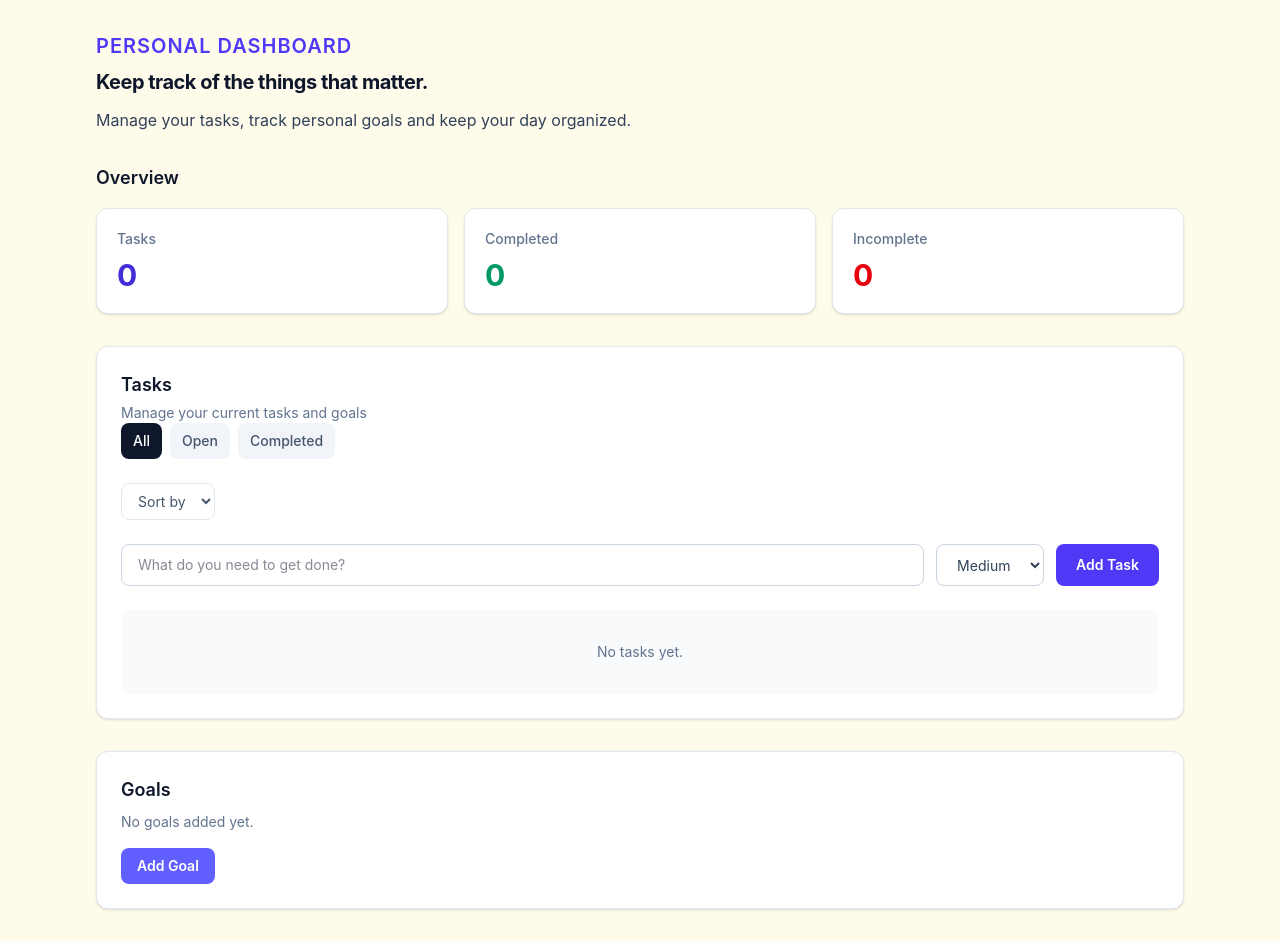
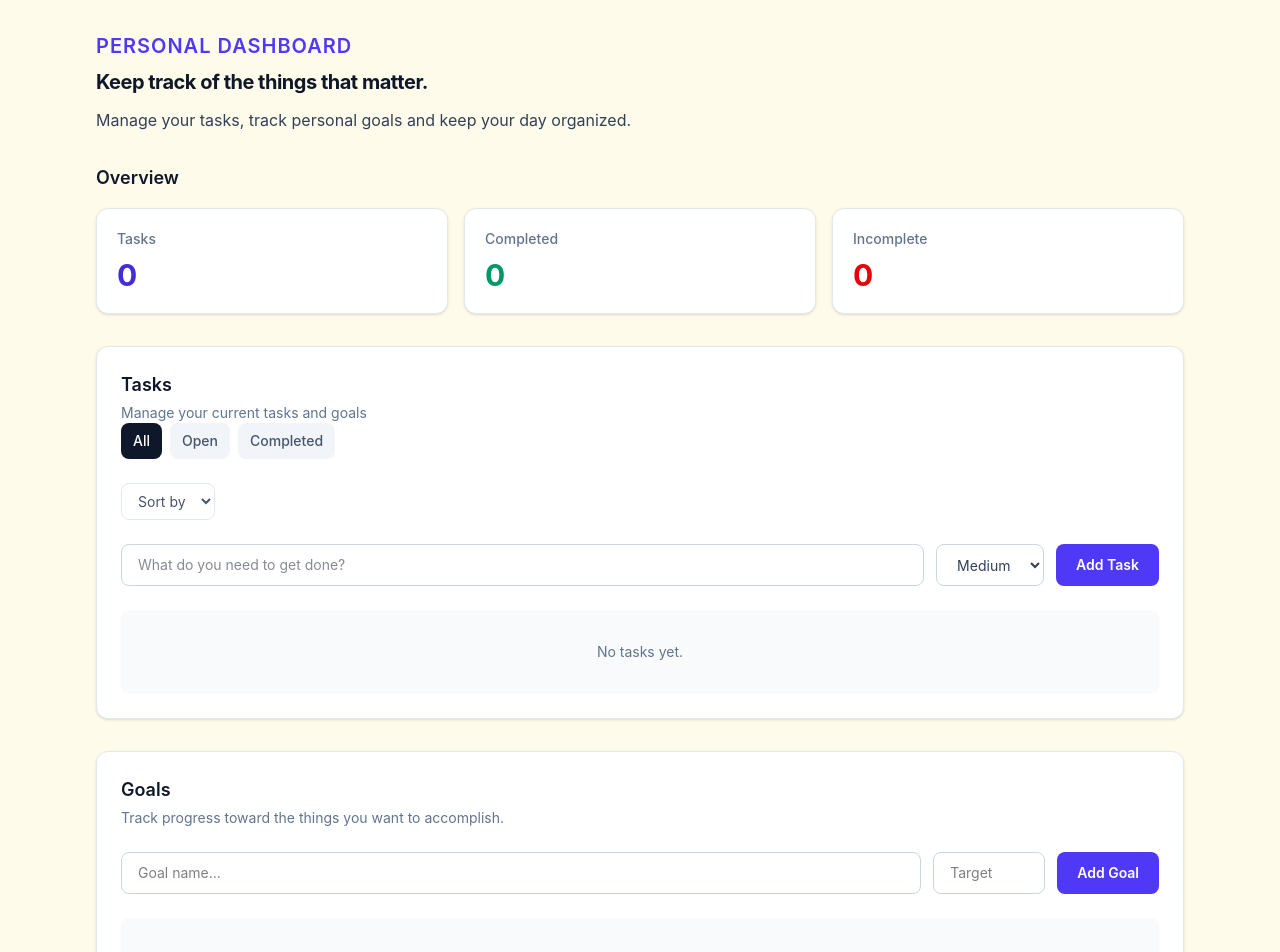
Before and after one commit to jburky15/react-personal-dashboard, a React (Vite) app: page / in a window 1280 px wide. Shown: the top 952 px of the page. Built offline with nearby package versions, Linux system fonts and the light colour scheme.

Commit message:
Completion of personal dashboard

```diff
--- a/src/App.jsx
+++ b/src/App.jsx
@@ -40,6 +40,44 @@ function App() {
     setTasks(tasks.filter((task) => task.id !== id))
   }
 
+  const [goals, setGoals] = useState(() => {
+  const savedGoals = localStorage.getItem('goals')
+
+  return savedGoals ? JSON.parse(savedGoals) : []
+  })
+
+  useEffect(() => {
+      localStorage.setItem('goals', JSON.stringify(goals))
+  }, [goals])
+
+  function addGoal(goalData) {
+    const newGoal = {
+      id: Date.now(),
+      title: goalData.title,
+      target: goalData.target,
+      progress: 0,
+    }
+
+    setGoals([...goals, newGoal])
+  }
+
+  function updateGoal(id) {
+    setGoals(
+      goals.map((goal) =>
+        goal.id === id
+      ? {
+          ...goal,
+          progress: Math.min(goal.progress + 1, goal.target),
+        }
+      : goal
+      )
+    )
+  }
+
+  function deleteGoal(id) {
+    setGoals(goals.filter((goal) => goal.id !== id))
+  }
+
   return (
     <main className='min-h-screen bg-amber-50'>
       <div className='mx-auto max-w-6xl px-4 py-8 sm:px-6 lg:px-8'>
@@ -51,7 +89,12 @@ function App() {
           addTask={addTask}
           deleteTask={deleteTask}
         />
-        <Goals />
+        <Goals
+          goals={goals}
+          addGoal={addGoal}
+          updateGoal={updateGoal}
+          deleteGoal={deleteGoal}
+        />
       </div>
     </main>
   )
--- a/src/components/Goals.jsx
+++ b/src/components/Goals.jsx
@@ -1,17 +1,127 @@
-function Goals() {
+import { useState } from 'react'
+
+function Goals({ goals, addGoal, updateGoal, deleteGoal }) {
+  const [title, setTitle] = useState('')
+  const [target, setTarget] = useState('')
+
+  function handleSubmit(event) {
+    event.preventDefault()
+
+    if (!title.trim() || !target || Number(target) <= 0) {
+      return
+    }
+
+    addGoal({
+      title: title.trim(),
+      target: Number(target),
+    })
+
+    setTitle('')
+    setTarget('')
+  }
+
   return (
     <section className="mt-8 rounded-xl border border-slate-200 bg-white p-6 shadow-sm">
+      <div className="mb-6">
         <h2 className="text-lg font-semibold text-slate-900">
           Goals
         </h2>
 
-      <p className="mt-2 text-sm text-slate-500">
-        No goals added yet.
+        <p className="mt-1 text-sm text-slate-500">
+          Track progress toward the things you want to accomplish.
         </p>
+      </div>
 
-      <button className="mt-4 rounded-lg bg-indigo-500 px-4 py-2 text-sm font-semibold text-white transition hover:bg-indigo-700">
+      <form
+        onSubmit={handleSubmit}
+        className="mb-6 flex flex-col gap-3 sm:flex-row"
+      >
+        <input
+          type="text"
+          value={title}
+          onChange={(event) => setTitle(event.target.value)}
+          placeholder="Goal name..."
+          className="flex-1 rounded-lg border border-slate-300 px-4 py-2.5 text-sm outline-none focus:border-indigo-500 focus:ring-2 focus:ring-indigo-100"
+        />
+
+        <input
+          type="number"
+          min="1"
+          value={target}
+          onChange={(event) => setTarget(event.target.value)}
+          placeholder="Target"
+          className="w-full rounded-lg border border-slate-300 px-4 py-2.5 text-sm outline-none focus:border-indigo-500 focus:ring-2 focus:ring-indigo-100 sm:w-28"
+        />
+
+        <button
+          type="submit"
+          className="rounded-lg bg-indigo-600 px-5 py-2.5 text-sm font-semibold text-white transition hover:bg-indigo-700"
+        >
           Add Goal
         </button>
+      </form>
+
+      {goals.length === 0 ? (
+        <p className="rounded-lg bg-slate-50 px-4 py-8 text-center text-sm text-slate-500">
+          No goals yet.
+        </p>
+      ) : (
+        <div className="space-y-4">
+          {goals.map((goal) => {
+            const percentage = Math.min(
+              Math.round((goal.progress / goal.target) * 100),
+              100
+            )
+
+            return (
+              <div
+                key={goal.id}
+                className="rounded-lg border border-slate-200 p-4"
+              >
+                <div className="mb-3 flex items-center justify-between gap-4">
+                  <div>
+                    <h3 className="font-medium text-slate-800">
+                      {goal.title}
+                    </h3>
+
+                    <p className="text-sm text-slate-500">
+                      {goal.progress} / {goal.target}
+                    </p>
+                  </div>
+
+                  <button
+                    onClick={() => deleteGoal(goal.id)}
+                    className="text-sm font-medium text-slate-400 hover:text-red-600"
+                  >
+                    Delete
+                  </button>
+                </div>
+
+                <div className="mb-3 h-2 overflow-hidden rounded-full bg-slate-100">
+                  <div
+                    className="h-full rounded-full bg-indigo-600 transition-all"
+                    style={{ width: `${percentage}%` }}
+                  />
+                </div>
+
+                <div className="flex items-center justify-between">
+                  <span className="text-xs font-medium text-slate-500">
+                    {percentage}% complete
+                  </span>
+
+                  <button
+                    onClick={() => updateGoal(goal.id)}
+                    disabled={goal.progress >= goal.target}
+                    className="rounded-lg bg-slate-100 px-3 py-1.5 text-xs font-semibold text-slate-700 hover:bg-slate-200 disabled:cursor-not-allowed disabled:opacity-40"
+                  >
+                    + Progress
+                  </button>
+                </div>
+              </div>
+            )
+          })}
+        </div>
+      )}
     </section>
   )
 }
```
Lines whose indentation alone changed are shown as unchanged.
